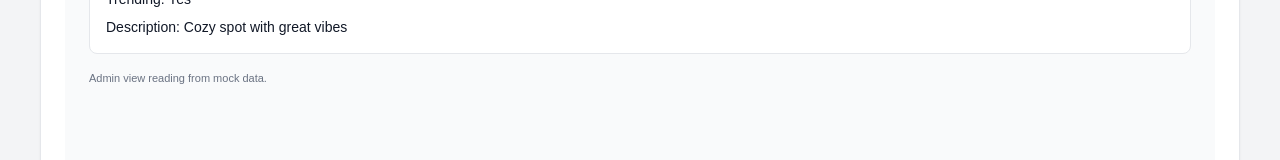
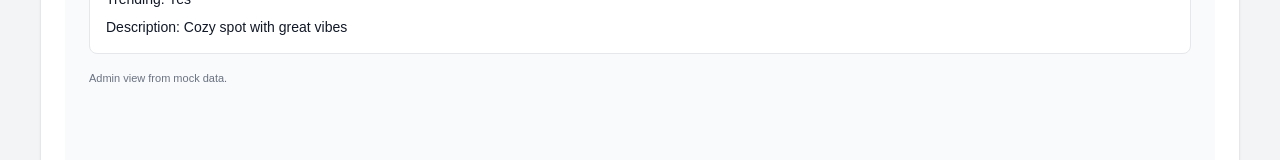
Before and after one commit to Foundzie/foundzie-v2, a Next.js app: page /admin/places/1 in a window 1280 px wide. Shown: the part 398-558 px from the top of the page. Built offline with nearby package versions, Linux system fonts and the light colour scheme.

Commit message:
Simplify admin place detail to inline params type

```diff
--- a/src/app/admin/places/[id]/page.tsx
+++ b/src/app/admin/places/[id]/page.tsx
@@ -2,14 +2,12 @@
 import Link from "next/link";
 import { mockPlaces } from "@/app/data/places";
 
-type AdminPlacePageProps = {
-  params: {
-    id: string;
-  };
-};
-
-export default function AdminPlacePage({ params }: AdminPlacePageProps) {
-  // params.id is already a string – no await, no Promise
+export default function AdminPlacePage({
+  params,
+}: {
+  params: { id: string };
+}) {
+  // params.id is already a string
   const place = mockPlaces.find((p) => p.id === params.id);
 
   if (!place) {
@@ -72,9 +70,7 @@ export default function AdminPlacePage({ params }: AdminPlacePageProps) {
           ) : null}
         </div>
 
-        <p className="text-[11px] text-gray-500">
-          Admin view reading from mock data.
-        </p>
+        <p className="text-[11px] text-gray-500">Admin view from mock data.</p>
       </div>
     </main>
   );
```
